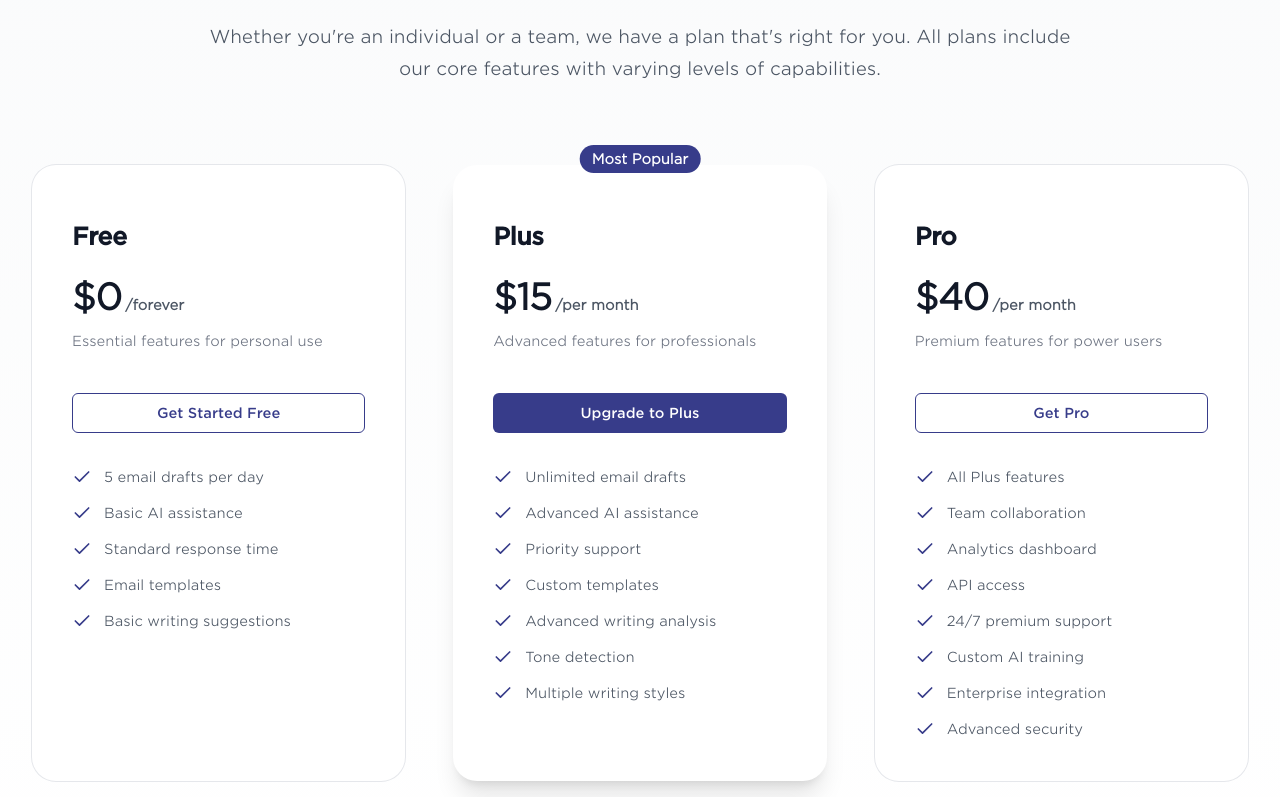
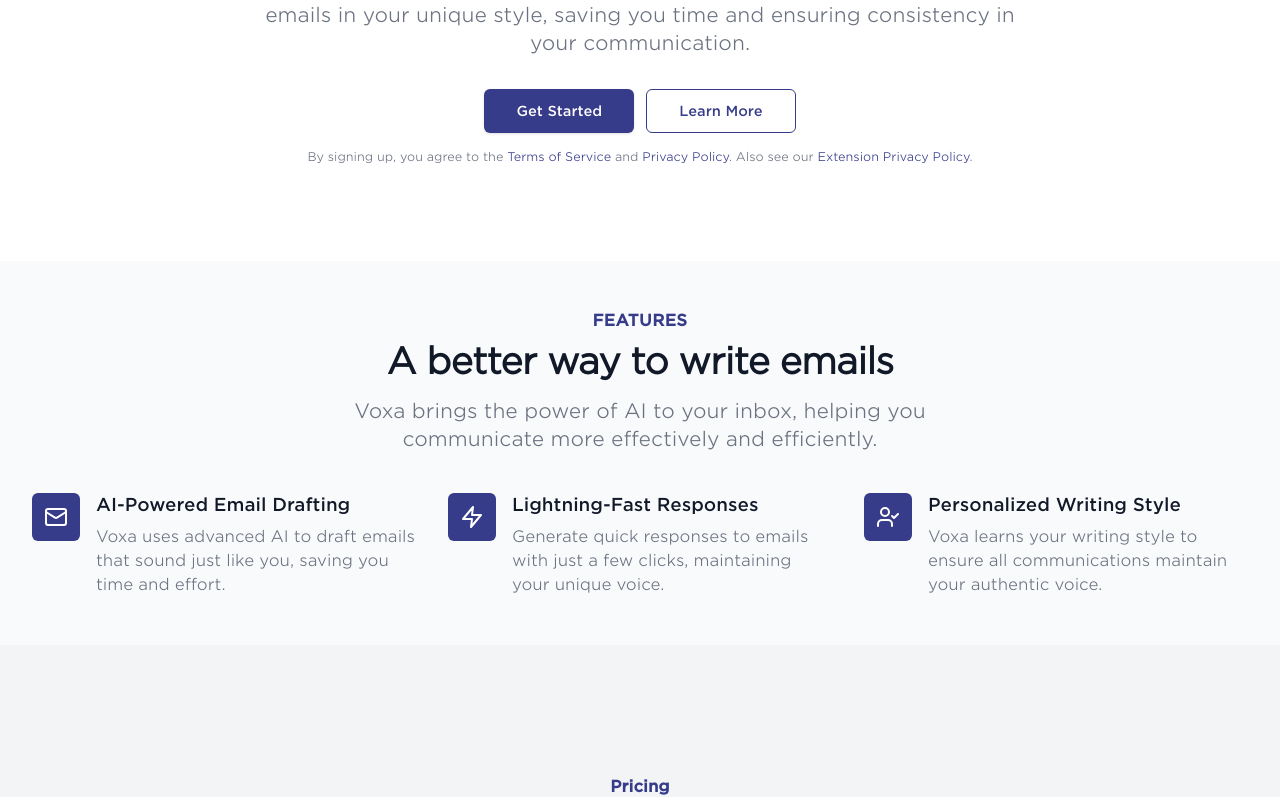
Before and after one commit to landonWcummings/voxa.com, a Next.js app: page / in a window 1280 px wide. Shown: the part 351-1148 px from the top of the page. Built offline with nearby package versions, Linux system fonts and the light colour scheme.

Commit message:
bug fixes

```diff
--- a/app/page.tsx
+++ b/app/page.tsx
@@ -1,131 +1,21 @@
 import { Header } from "@/components/Header"
-import { Check } from "lucide-react"
-import { VoxaButton } from "@/components/ui/VoxaButton"
+import { Hero } from "@/components/Hero"
+import { Features } from "@/components/Features"
+import { CTA } from "@/components/CTA"
+import { Pricing } from "@/components/Pricing"
 
-const plans = [
-  {
-    name: "Free",
-    price: "$0",
-    period: "forever",
-    description: "Essential features for personal use",
-    features: [
-      "5 email drafts per day",
-      "Basic AI assistance",
-      "Standard response time",
-      "Email templates",
-      "Basic writing suggestions",
-    ],
-    buttonText: "Get Started Free",
-    highlighted: false,
-  },
-  {
-    name: "Plus",
-    price: "$15",
-    period: "per month",
-    description: "Advanced features for professionals",
-    features: [
-      "Unlimited email drafts",
-      "Advanced AI assistance",
-      "Priority support",
-      "Custom templates",
-      "Advanced writing analysis",
-      "Tone detection",
-      "Multiple writing styles",
-    ],
-    buttonText: "Upgrade to Plus",
-    highlighted: true,
-  },
-  {
-    name: "Pro",
-    price: "$40",
-    period: "per month",
-    description: "Premium features for power users",
-    features: [
-      "All Plus features",
-      "Team collaboration",
-      "Analytics dashboard",
-      "API access",
-      "24/7 premium support",
-      "Custom AI training",
-      "Enterprise integration",
-      "Advanced security",
-    ],
-    buttonText: "Get Pro",
-    highlighted: false,
-  },
-]
-
-export default function PlansPage() {
+export default function Home() {
   return (
     <div className="min-h-screen flex flex-col">
       <Header />
       <main className="flex-grow">
-        <div className="bg-gradient-to-b from-gray-50 to-white">
-          <div className="mx-auto max-w-7xl px-6 py-24 sm:py-32 lg:px-8">
-            <div className="mx-auto max-w-4xl text-center">
-              <h1 className="text-base font-semibold leading-7 text-[#373C8A]">Pricing</h1>
-              <p className="mt-2 text-4xl font-bold tracking-tight text-gray-900 sm:text-5xl">
-                Choose the perfect plan for your needs
-              </p>
-              <p className="mt-6 text-lg leading-8 text-gray-600">
-                Whether you're an individual or a team, we have a plan that's right for you. All plans include our core
-                features with varying levels of capabilities.
-              </p>
-            </div>
-
-            <div className="isolate mx-auto mt-16 grid max-w-md grid-cols-1 gap-y-8 sm:mt-20 lg:mx-0 lg:max-w-none lg:grid-cols-3 lg:gap-x-8 xl:gap-x-12">
-              {plans.map((plan) => (
-                <div
-                  key={plan.name}
-                  className={`relative flex flex-col rounded-3xl bg-white p-8 xl:p-10 ${
-                    plan.highlighted ? "lg:z-10 lg:shadow-xl" : "ring-1 ring-gray-200"
-                  }`}
-                >
-                  {plan.highlighted && (
-                    <div className="absolute -top-5 left-1/2 -translate-x-1/2 rounded-full bg-[#373C8A] px-3 py-1 text-sm font-semibold text-white">
-                      Most Popular
-                    </div>
-                  )}
-                  <div className="mb-4 mt-4">
-                    <h3 id={plan.name} className="text-2xl font-bold tracking-tight text-gray-900">
-                      {plan.name}
-                    </h3>
-                    <p className="mt-6 flex items-baseline gap-x-1">
-                      <span className="text-4xl font-bold tracking-tight text-gray-900">{plan.price}</span>
-                      <span className="text-sm font-semibold leading-6 text-gray-600">/{plan.period}</span>
-                    </p>
-                    <p className="mt-3 text-sm leading-6 text-gray-500">{plan.description}</p>
-                  </div>
-
-                  <VoxaButton
-                    variant={plan.highlighted ? "default" : "outline"}
-                    className={`mt-6 w-full ${
-                      plan.highlighted ? "bg-[#373C8A] hover:bg-[#474db2]" : "text-[#373C8A] border-[#373C8A]"
-                    }`}
-                  >
-                    {plan.buttonText}
-                  </VoxaButton>
-
-                  <ul role="list" className="mt-8 space-y-3 text-sm leading-6 text-gray-600">
-                    {plan.features.map((feature) => (
-                      <li key={feature} className="flex gap-x-3">
-                        <Check className="h-6 w-5 flex-none text-[#373C8A]" />
-                        {feature}
-                      </li>
-                    ))}
-                  </ul>
-                </div>
-              ))}
-            </div>
-          </div>
-        </div>
+        <Hero />
+        <Features />
+        <Pricing />
+        <CTA />
       </main>
-      <footer className="bg-gray-900 text-white py-12">
-        <div className="mx-auto max-w-7xl px-6 lg:px-8">
-          <div className="text-center">
-            <p>&copy; 2025 Voxa. All rights reserved.</p>
-          </div>
-        </div>
+      <footer className="bg-gray-800 text-white text-center py-4">
+        <p>&copy; 2025 Voxa. All rights reserved.</p>
       </footer>
     </div>
   )
```
